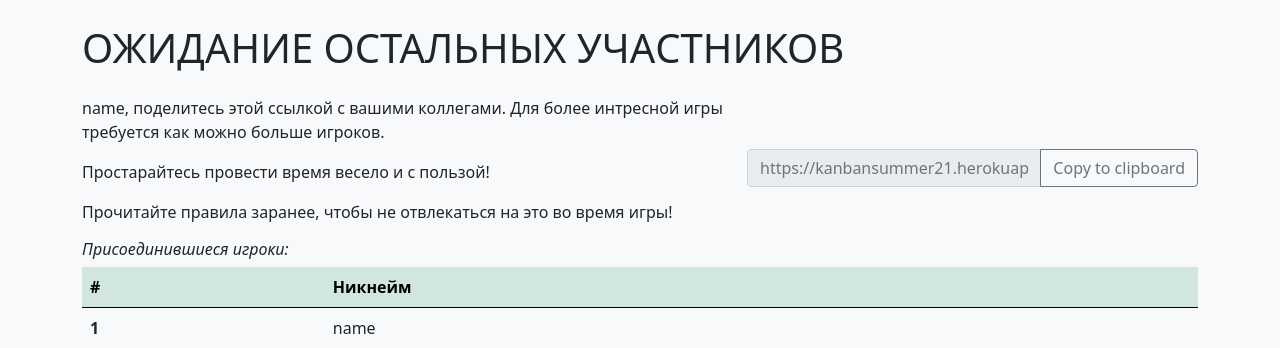
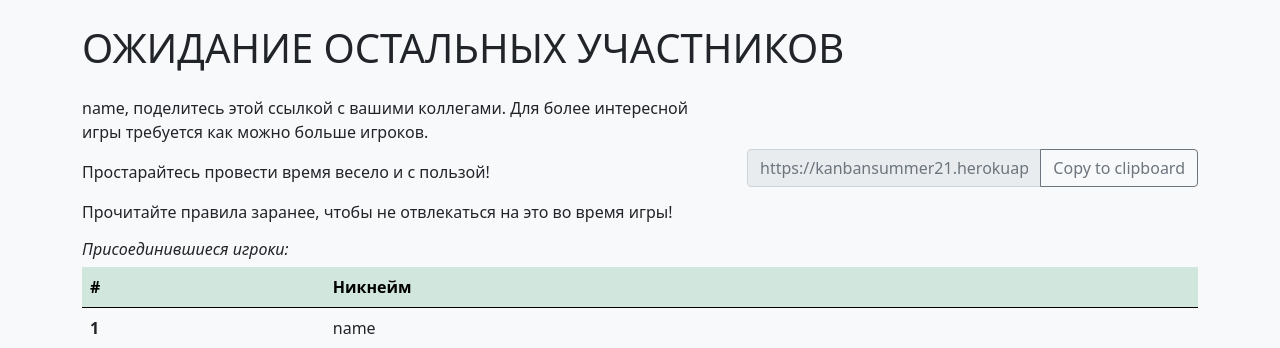
Before and after one commit to kamilain1/KanbanSimulator, a Django app: page /1/waiting_room in a window 1280 px wide. Shown: the part 70-418 px from the top of the page. Run offline with Django 3.2, Linux system fonts and the light colour scheme; data comes from the database, SQL or seed files in the repository; some libraries are stand-ins or nearby versions.

Commit message:
Update waiting_room.html

```diff
--- a/board/templates/board/waiting_room.html
+++ b/board/templates/board/waiting_room.html
@@ -213,7 +213,7 @@
 
     <div class="row">
         <div class="col-7 fw-light">
-            <p>{{ player.name }}, поделитесь этой ссылкой с вашими коллегами. Для более интресной игры требуется как
+            <p>{{ player.name }}, поделитесь этой ссылкой с вашими коллегами. Для более интересной игры требуется как
                 можно больше игроков.</p>
             <p>Простарайтесь провести время весело и с пользой!</p>
             <p>Прочитайте правила заранее, чтобы не отвлекаться на это во время игры!</p>
```
